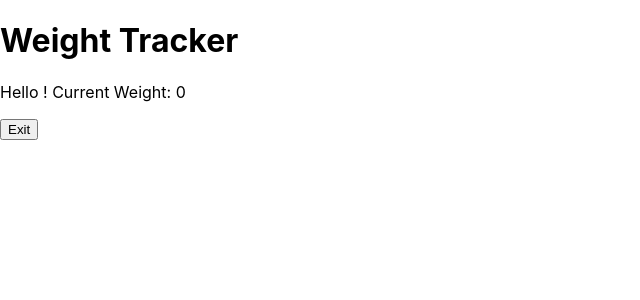
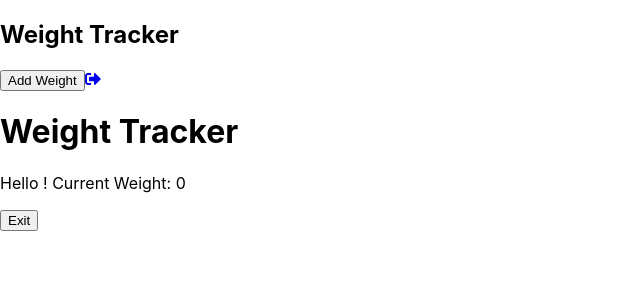
Before and after one commit to deta-aditya/react-weight-tracker, a React (Create React App) app: page / in a window 1280 px wide. Both pictures are taken after a click on the button "Continue". Shown: the top 300 px of the page, without its empty margins (0-640 px from the left). Built offline with nearby package versions, Linux system fonts and the light colour scheme.

Commit message:
Added navigation bar to main page

```diff
--- /dev/null
+++ b/src/components/organisms/NavigationBar/index.js
@@ -0,0 +1,20 @@
+import React from 'react'
+import Icon from '../../atoms/Icon'
+
+function NavigationBar(props) {
+	return (
+		<nav className="NavigationBar">
+			<div className="brand">
+				<h1>Weight Tracker</h1>
+			</div>
+			<div className="navigation-buttons">
+				<button>Add Weight</button>
+				<a href="#">
+					<Icon icon="sign-out-alt" />
+				</a>
+			</div>
+		</nav>
+	)
+}
+
+export default NavigationBar
--- a/src/components/pages/MainPage/index.js
+++ b/src/components/pages/MainPage/index.js
@@ -1,10 +1,12 @@
 import React from 'react'
 import { connect } from 'react-redux'
 import { unsetEntry } from '../../../actions'
+import NavigationBar from '../../organisms/NavigationBar'
 
 function MainPage(props) {
 	return (
 		<div className="MainPage">
+			<NavigationBar />
 			<h1>Weight Tracker</h1>
 			<p>Hello {props.entry.name}! Current Weight: {props.entry.weights[0].quantity}</p>
 			<button onClick={() => props.signOut()}>Exit</button>
```
